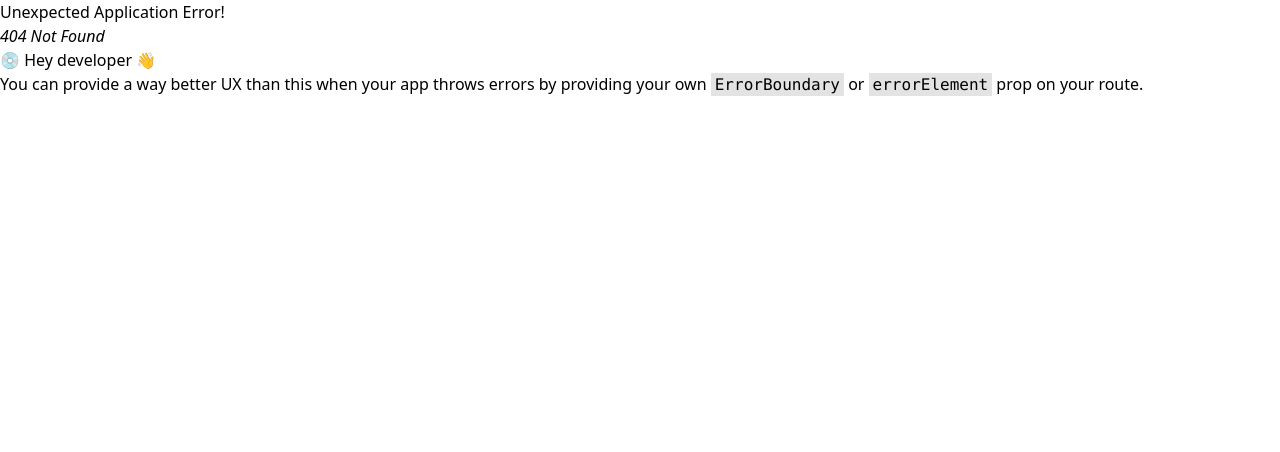
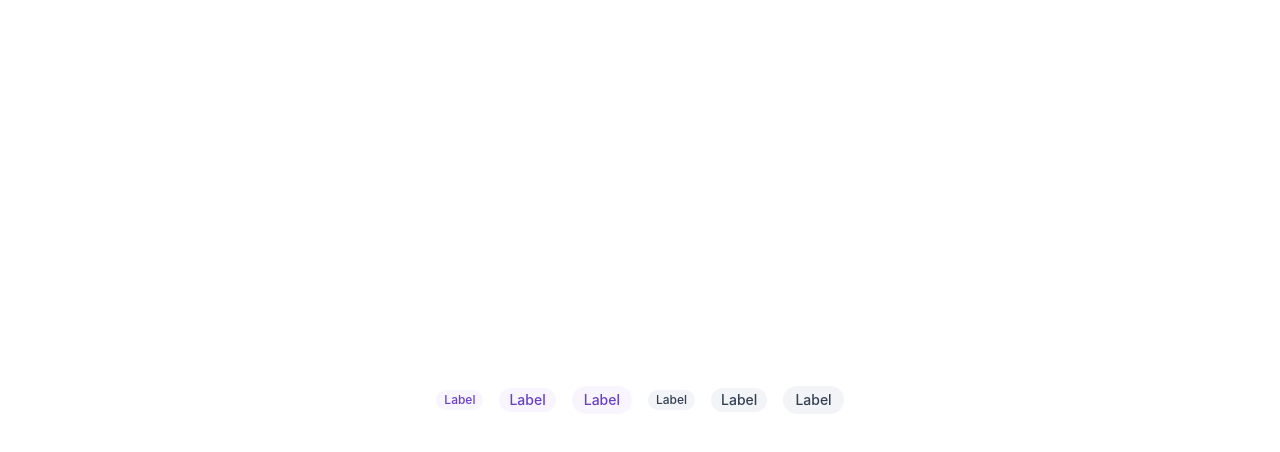
Before and after one commit to idntty/io_webapp, a React (Vite) app: page /components in a window 1280 px wide. Before the commit this address had no page. Shown: the top 452 px of the page. Built offline with nearby package versions, Linux system fonts and the light colour scheme.

Commit message:
Implement badge w/ variants

```diff
--- a/package.json
+++ b/package.json
@@ -10,10 +10,13 @@
     "preview": "vite preview"
   },
   "dependencies": {
+    "class-variance-authority": "^0.7.0",
+    "clsx": "^2.0.0",
     "react": "^18.2.0",
     "react-dom": "^18.2.0",
     "react-router-dom": "^6.21.1",
     "styled-components": "^6.1.1",
+    "tailwind-merge": "^2.2.0",
     "vite-plugin-babel-macros": "^1.0.6"
   },
   "devDependencies": {
--- /dev/null
+++ b/src/ComponentsTesting.tsx
@@ -0,0 +1,20 @@
+import Badge from './components/badge';
+
+export default function ComponentsTesting() {
+  return (
+    <div className="flex h-screen w-full flex-col items-center justify-center">
+      <div className="flex w-full items-center justify-center gap-4">
+        <Badge>Label</Badge>
+        <Badge size="md">Label</Badge>
+        <Badge size="lg">Label</Badge>
+        <Badge variant="secondary">Label</Badge>
+        <Badge variant="secondary" size="md">
+          Label
+        </Badge>
+        <Badge variant="secondary" size="lg">
+          Label
+        </Badge>
+      </div>
+    </div>
+  );
+}
--- /dev/null
+++ b/src/components/badge.tsx
@@ -0,0 +1,42 @@
+import * as React from 'react';
+import { cva, type VariantProps } from 'class-variance-authority';
+
+import { cn } from '../lib/utils';
+
+const badgeVariants = cva(
+  'inline-flex justify-center items-center rounded-2xl font-medium text-center',
+  {
+    variants: {
+      variant: {
+        default: 'bg-brand-50 text-brand-700',
+        secondary: 'bg-gray-100 text-gray-700',
+      },
+      size: {
+        sm: 'px-[8px] py-[2px] text-xs/4',
+        md: 'px-[10px] py-[2px] text-sm',
+        lg: 'px-[12px] py-[4px] text-sm',
+      },
+    },
+    defaultVariants: {
+      variant: 'default',
+      size: 'sm',
+    },
+  },
+);
+
+export type BadgeProps = React.HTMLAttributes<HTMLDivElement> &
+  VariantProps<typeof badgeVariants>;
+
+export default function Badge({
+  className,
+  variant,
+  size,
+  ...props
+}: BadgeProps) {
+  return (
+    <div
+      className={cn(badgeVariants({ variant, size }), className)}
+      {...props}
+    />
+  );
+}
--- /dev/null
+++ b/src/lib/utils.ts
@@ -0,0 +1,6 @@
+import { clsx, type ClassValue } from 'clsx';
+import { twMerge } from 'tailwind-merge';
+
+export function cn(...inputs: ClassValue[]) {
+  return twMerge(clsx(inputs));
+}
--- a/src/main.tsx
+++ b/src/main.tsx
@@ -11,6 +11,7 @@ import CreateAccount from './CreateAccount.tsx';
 import LoginWithPasskey from './LoginWithPasskey.tsx';
 import LoginWithoutPasskey from './LoginWithoutPasskey.tsx';
 import IdentityPage from './IdentityPage.tsx';
+import ComponentsTesting from './ComponentsTesting.tsx';
 
 const router = createBrowserRouter([
   { path: '/', element: <App /> },
@@ -20,6 +21,7 @@ const router = createBrowserRouter([
   { path: '/login-with-passkey', element: <LoginWithPasskey /> },
   { path: '/login-without-passkey', element: <LoginWithoutPasskey /> },
   { path: '/identity-page', element: <IdentityPage /> },
+  { path: '/components', element: <ComponentsTesting /> },
 ]);
 
 ReactDOM.createRoot(document.getElementById('root')!).render(
--- a/tailwind.config.js
+++ b/tailwind.config.js
@@ -2,7 +2,39 @@
 export default {
   content: ['./index.html', './src/**/*.{js,ts,jsx,tsx}'],
   theme: {
-    extend: {},
+    extend: {
+      colors: {
+        brand: {
+          25: '#FCFAFF',
+          50: '#F9F5FF',
+          100: '#F4EBFF',
+          200: '#E9D7FE',
+          300: '#D6BBFB',
+          400: '#B692F6',
+          500: '#9E77ED',
+          600: '#7F56D9',
+          700: '#6941C6',
+          800: '#53389E',
+          900: '#42307D',
+        },
+        gray: {
+          25: '#FCFCFD',
+          50: '#F9FAFB',
+          100: '#F2F4F7',
+          200: '#EAECF0',
+          300: '#D0D5DD',
+          400: '#98A2B3',
+          500: '#667085',
+          600: '#475467',
+          700: '#344054',
+          800: '#1D2939',
+          900: '#101828',
+        },
+      },
+      fontFamily: {
+        sans: ['Inter', 'sans-serif'],
+      },
+    },
   },
   plugins: [],
 };
```
Also changed, not shown: 1 other file (tests, documents, lock files or other folders).
